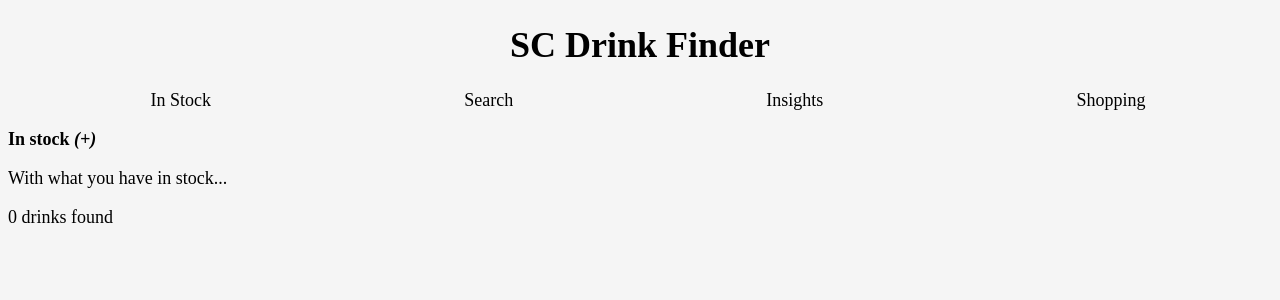
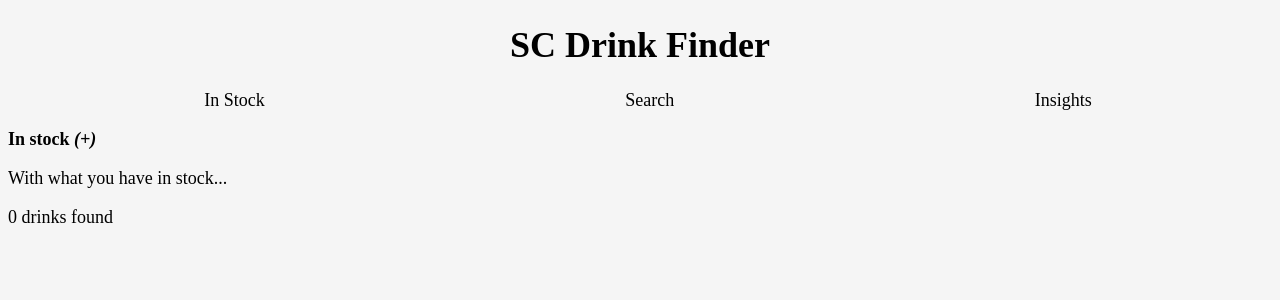
Before and after one commit to twilliams15/sc_drink_finder, a React (Create React App) app: page / in a window 1280 px wide. Shown: the top 300 px of the page. Built offline with nearby package versions, Linux system fonts and the light colour scheme; a web font is replaced by a local one.

Commit message:
remove shopping for now

```diff
--- a/src/App.js
+++ b/src/App.js
@@ -72,8 +72,6 @@ export default function App() {
     setCurrentDrinks(findDrinksMissingOneIngredient(inStock))
   }
 
-  function displayShopping() {}
-
   return (
     <div>
       <h1>SC Drink Finder</h1>
@@ -82,7 +80,6 @@ export default function App() {
           <li onClick={displayInStock}>In Stock</li>
           <li onClick={displaySearch}>Search</li>
           <li onClick={displayInsights}>Insights</li>
-          <li onClick={displayShopping}>Shopping</li>
         </ul>
       </nav>
       <InStock
```
